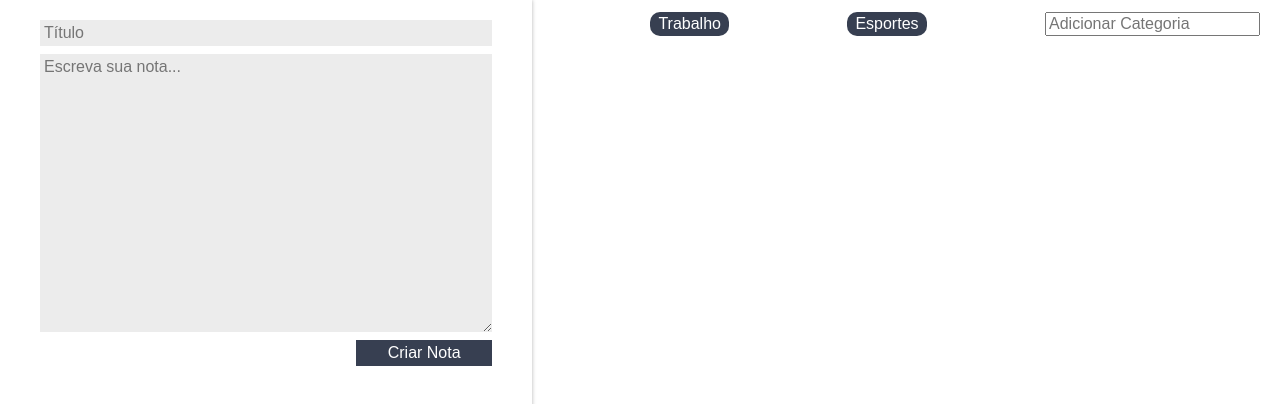
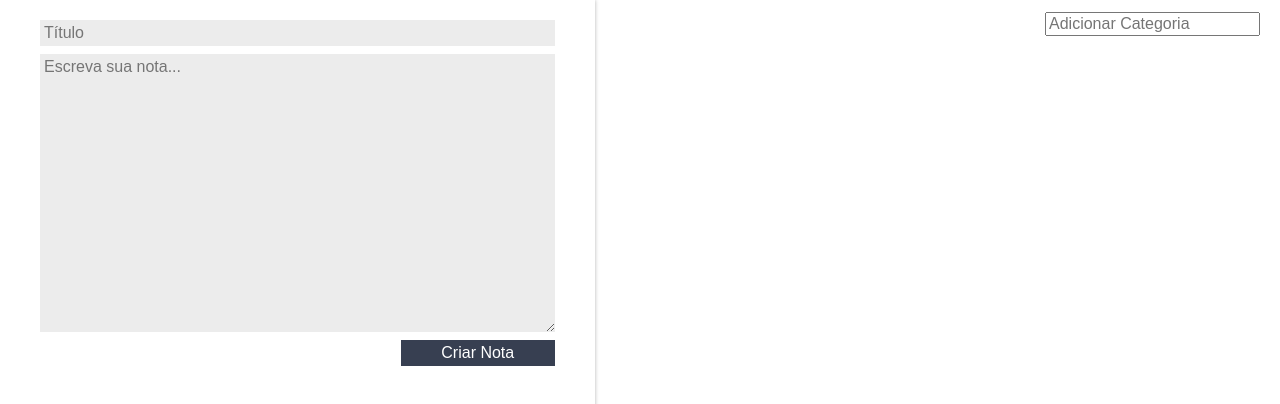
Before and after one commit to danielemaraschin/React-Component-Lifecycle, a React (Create React App) app: page / in a window 1280 px wide. Shown: the top 404 px of the page. Built offline with nearby package versions, Linux system fonts and the light colour scheme; the HTML template or start-up script is replaced by a standard one.

Commit message:
dynamically adding elements

```diff
--- a/src/App.js
+++ b/src/App.js
@@ -11,7 +11,7 @@ class App extends Component {
 
     this.state = {
       notas:[],
-      categorias:["Trabalho", "Esportes"]
+      categorias:[]
     };
   }
 
```
